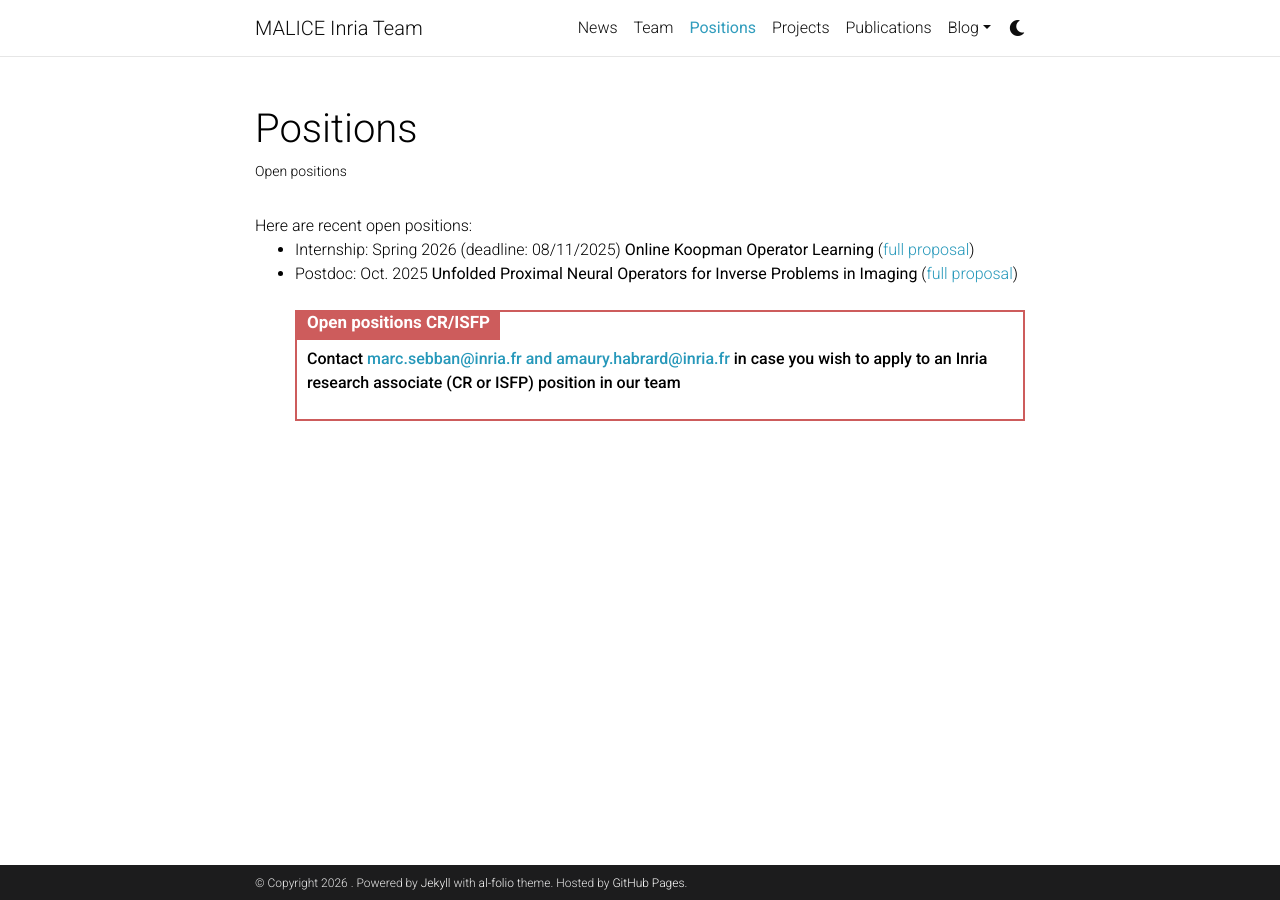
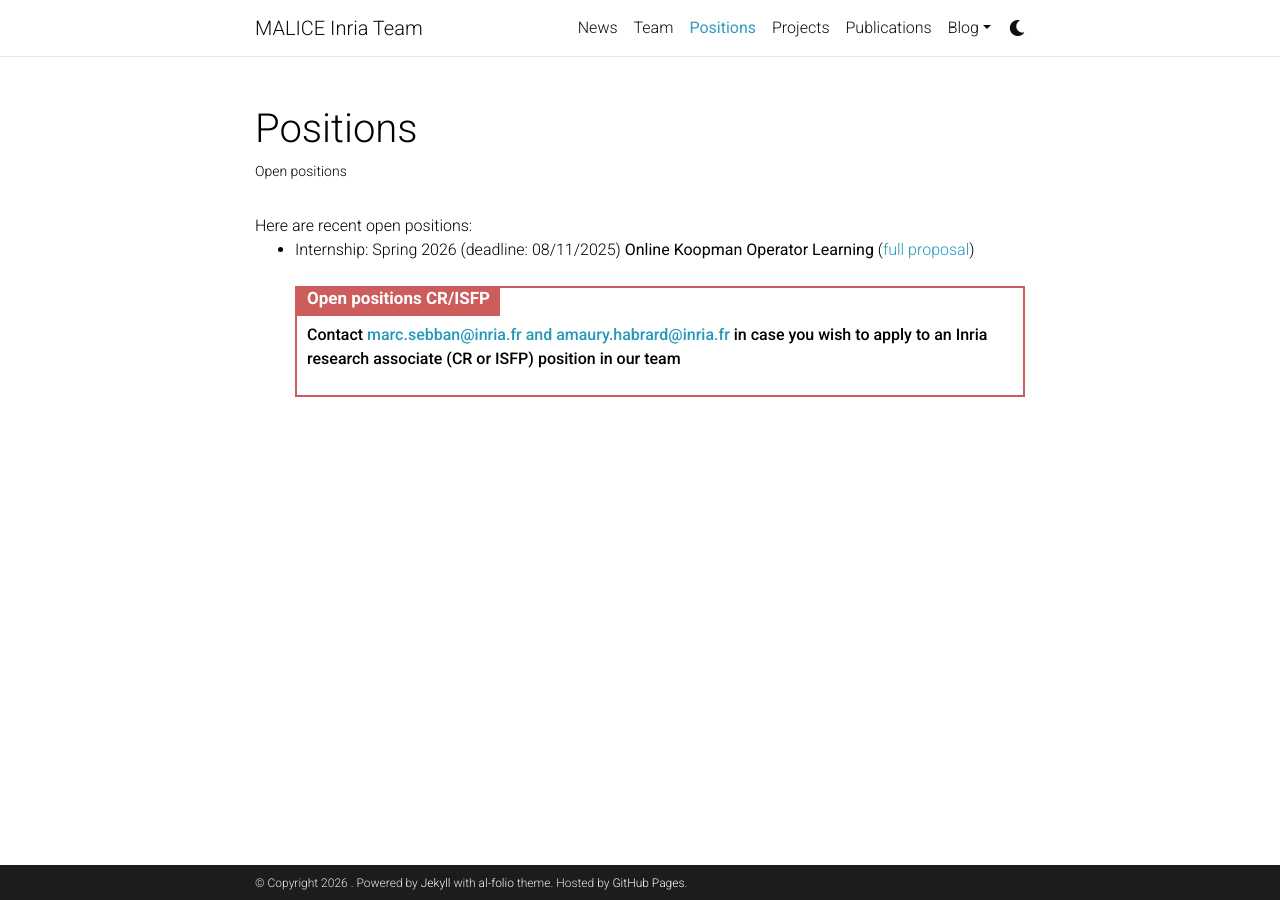
Before and after one commit to labhc-malice/labhc-malice.github.io, a Jekyll site: the page built from _pages/positions.md, in a window 1280 px wide. Built offline with Jekyll 4.4.1, drawn with Linux system fonts in a browser that asks for light colours; comment, search, counter and statistics services are not loaded; a style sheet for code colours, icons or effects is not loaded.

Commit message:
Update positions.md

```diff
--- a/_pages/positions.md
+++ b/_pages/positions.md
@@ -14,8 +14,6 @@ horizontal: false
 Here are recent open positions:
 <ul>
 <li>Internship: Spring 2026 (deadline: 08/11/2025) <b>Online Koopman Operator Learning</b> (<a href="https://jordan-patracone.com/download/internship/2025-Intership-LabHC-Koopman.pdf">full proposal</a>)</li>
-  <li>Postdoc: Oct. 2025 <b>Unfolded Proximal Neural Operators
-for Inverse Problems in Imaging</b> (<a href="https://jordan-patracone.com/download/postdoc/2025-Postdoc-LabHC-proxima.pdf">full proposal</a>)</li>
 
 
 <div class="danger-box-titled">
```
